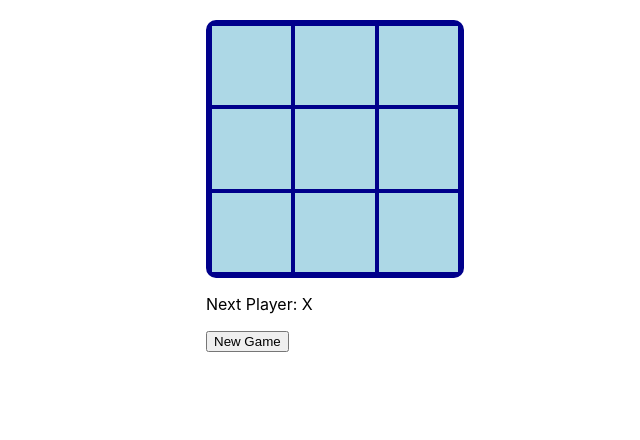
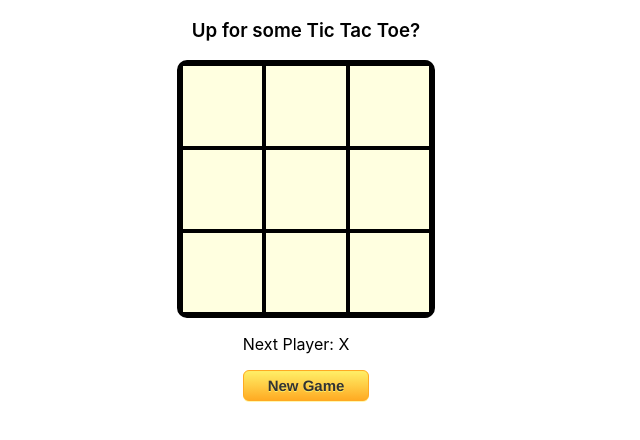
Before and after one commit to wdportman/tictactoe, a React (Create React App) app: page / in a window 1280 px wide. Shown: the top 440 px of the page, without its empty margins (334-974 px from the left). Built offline with nearby package versions, Linux system fonts and the light colour scheme.

Commit message:
Update layout and button styling

```diff
--- a/src/components/Game.jsx
+++ b/src/components/Game.jsx
@@ -25,11 +25,12 @@ export default function Game() {
   };
 
   const renderMoves = () => {
-    return <button onClick={() => setBoard(Array(9).fill(null))}>New Game</button>
+    return <button className="button" onClick={() => setBoard(Array(9).fill(null))}>New Game</button>
   };
 
   return (
     <div className="game">
+      <h3 className="title"> Up for some Tic Tac Toe?</h3>
       <Board squares={board} onClick={handleClick}></Board>
       <div>
         <p>{winner ? 'Winner: ' + winner : 'Next Player: ' + (xIsNext ? 'X' : 'O')}</p>
--- a/src/index.css
+++ b/src/index.css
@@ -6,7 +6,7 @@ body {
 }
 
 .board {
-  border: 4px solid darkblue;
+  border: 4px solid black;
   border-radius: 10px;
   width: 250px;
   height: 250px;
@@ -16,15 +16,47 @@ body {
 }
 
 .game {
-  width: 200px;
-  margin: 20px auto;
+  margin: auto;
+  width: 50%;
+  display: flex;
+  flex-direction: column;
+  align-items: center;
 }
 
 .square {
-  background: lightblue;
-  border: 2px solid darkblue;
+  background: lightyellow;
+  border: 2px solid black;
   font-size: 30px;
   font-weight: 800;
   cursor: pointer;
   outline: none;
 }
+
+.button {
+  box-shadow: 0px 1px 0px 0px #fff6af;
+	background:linear-gradient(to bottom, #ffec64 5%, #ffab23 100%);
+	background-color:#ffec64;
+	border-radius:6px;
+	border:1px solid #ffaa22;
+	display:inline-block;
+	cursor:pointer;
+	color:#333333;
+	font-family:Helvetica;
+	font-size:15px;
+	font-weight:bold;
+	padding:6px 24px;
+	text-decoration:none;
+	text-shadow:0px 1px 0px #ffee66;
+}
+.button:hover {
+	background:linear-gradient(to bottom, #ffab23 5%, #ffec64 100%);
+	background-color:#ffab23;
+}
+.button:active {
+	position:relative;
+	top:1px;
+}
+
+.title {
+  font-weight: 600
+}
```
